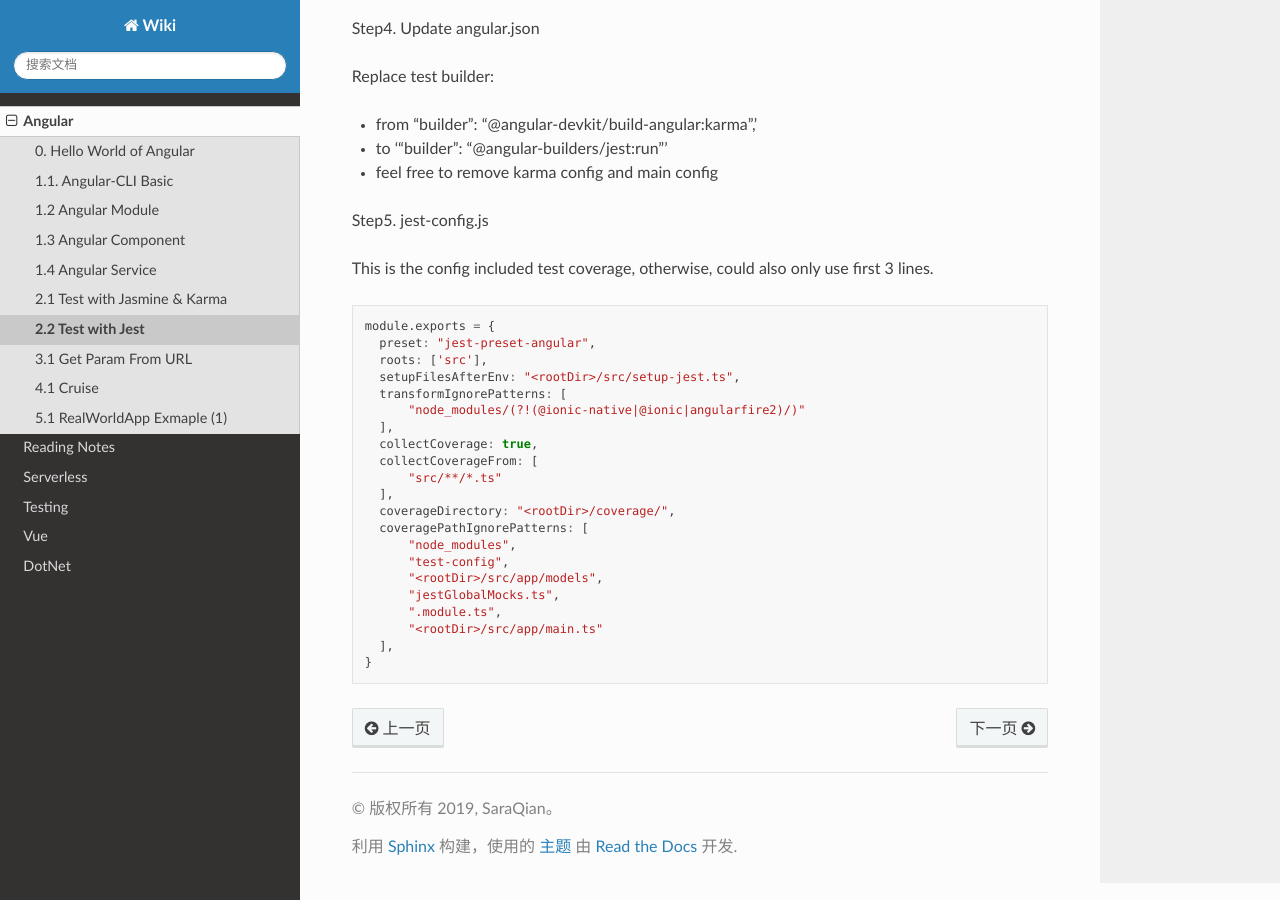
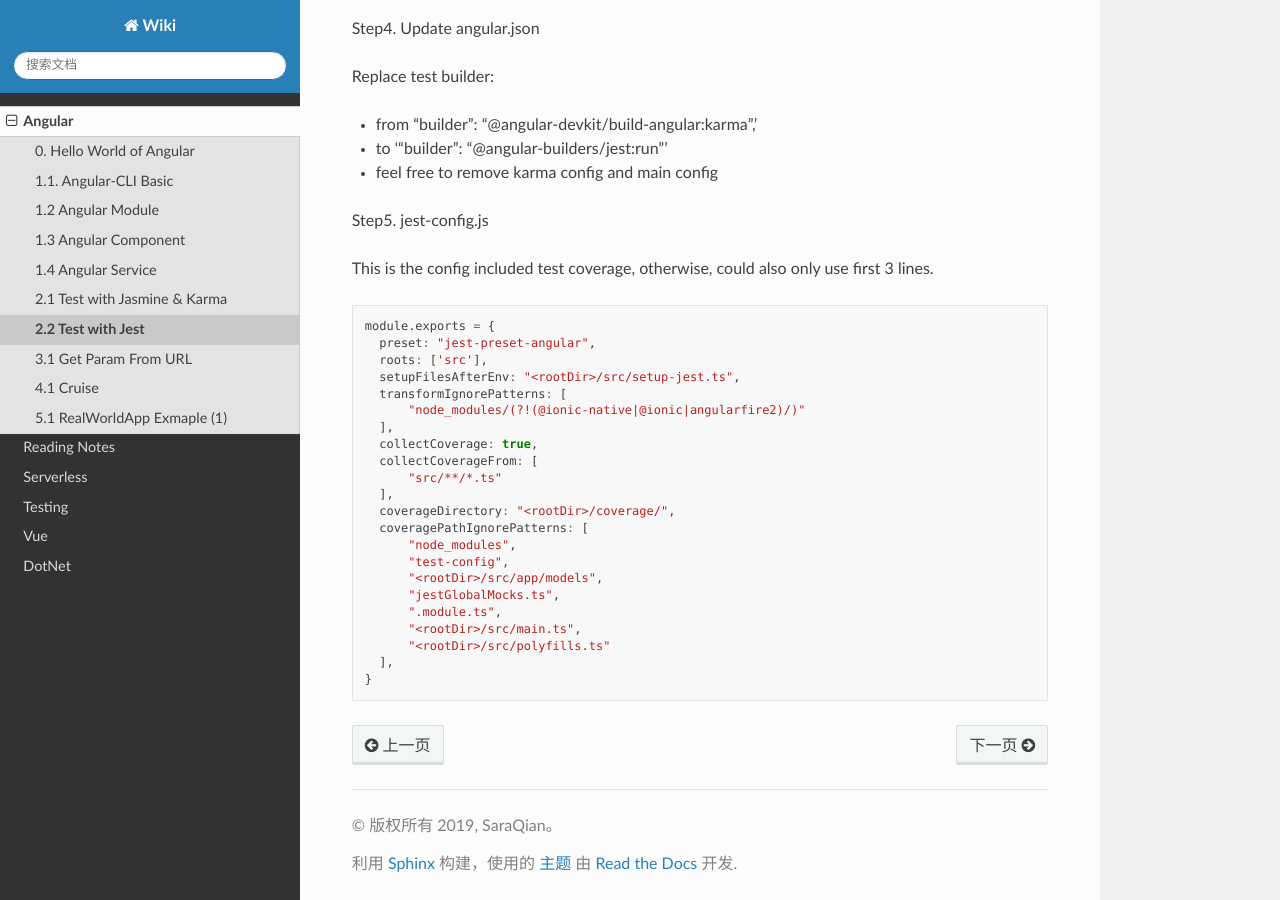
Before and after one commit to abigail830/Sphinx_wiki, a Sphinx documentation site: the page built from source/Angular/2_2_AngularTest.rst, in a window 1280 px wide and 900 px high, scrolled down 883 px. Built offline with Sphinx 7.4.7 and the Read the Docs theme 2.0.0, drawn with Linux system fonts in a browser that asks for light colours.

Commit message:
Update 2_2_AngularTest.rst

```diff
--- a/source/Angular/2_2_AngularTest.rst
+++ b/source/Angular/2_2_AngularTest.rst
@@ -74,6 +74,7 @@ This is the config included test coverage, otherwise, could also only use first
         "<rootDir>/src/app/models",
         "jestGlobalMocks.ts",
         ".module.ts",
-        "<rootDir>/src/app/main.ts"
+        "<rootDir>/src/main.ts",
+        "<rootDir>/src/polyfills.ts"
     ],
   }
```
